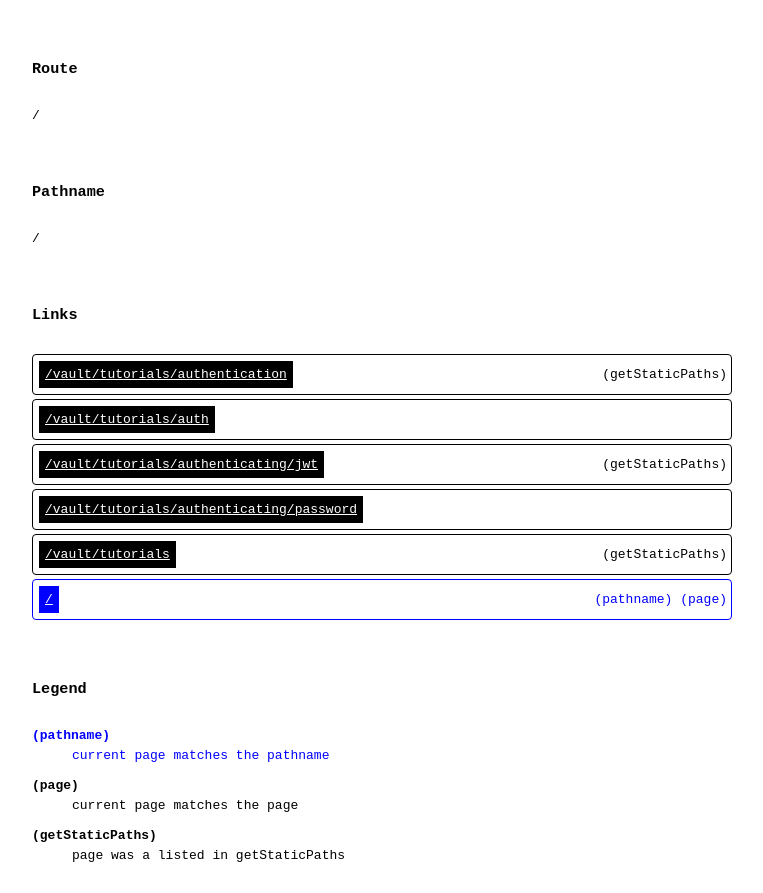
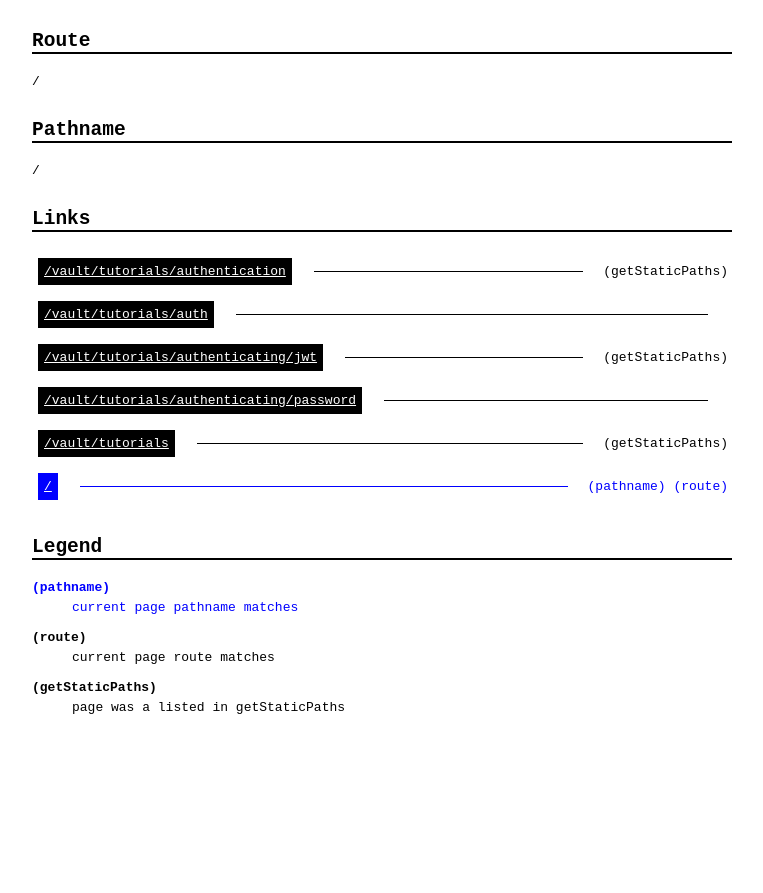
Before and after one commit to wyattjoh/overlapping-reproduction, a Next.js app: page / in a window 1280 px wide. Shown: the whole page, without its empty margins (258-1021 px from the left). After the commit the page ends 800 px from the top, so only its background shows below. Built offline with nearby package versions, Linux system fonts and the light colour scheme.

Commit message:
fix: fixed styles and copy

```diff
--- a/components/page.jsx
+++ b/components/page.jsx
@@ -6,7 +6,7 @@ function PageLink({ path, page, getStaticPaths = false }) {
   const router = useRouter();
 
   const matchesPathname = router.asPath === path;
-  const matchesPage = router.route === page;
+  const matchesRoute = router.route === page;
 
   return (
     <div
@@ -15,7 +15,7 @@ function PageLink({ path, page, getStaticPaths = false }) {
         display: "flex",
         justifyContent: "space-between",
         alignItems: "center",
-        border: matchesPathname ? "1px solid blue" : "1px solid black",
+        // border: matchesPathname ? "1px solid blue" : "1px solid black",
         padding: "4px",
         marginBottom: "4px",
         borderRadius: "4px",
@@ -34,9 +34,18 @@ function PageLink({ path, page, getStaticPaths = false }) {
         {router.basePath}
         {path}
       </Link>
+      <hr
+        style={{
+          flexGrow: "1",
+          border: "none",
+          height: "1px",
+          background: matchesPathname ? "blue" : "black",
+          margin: "0 20px",
+        }}
+      />
       <span>
         {matchesPathname && <span> (pathname)</span>}
-        {matchesPage && <span> (page)</span>}
+        {matchesRoute && <span> (route)</span>}
         {getStaticPaths && <span> (getStaticPaths)</span>}
       </span>
     </div>
@@ -53,7 +62,11 @@ function LegendItem({ name, children, style = {} }) {
 }
 
 function Header({ children }) {
-  return <h3 style={{ margin: "60px 0 30px" }}>{children}</h3>;
+  return (
+    <h2 style={{ margin: "30px 0 20px", borderBottom: "2px solid black" }}>
+      {children}
+    </h2>
+  );
 }
 
 export function Page() {
@@ -73,7 +86,7 @@ export function Page() {
       </div>
       <div>
         <Header>Pathname</Header>
-        <div>{router.pathname}</div>
+        <div>{router.asPath}</div>
       </div>
       <div>
         <Header>Links</Header>
@@ -108,9 +121,9 @@ export function Page() {
         <Header>Legend</Header>
         <dl>
           <LegendItem name="pathname" style={{ color: "blue" }}>
-            current page matches the pathname
+            current page pathname matches
           </LegendItem>
-          <LegendItem name="page">current page matches the page</LegendItem>
+          <LegendItem name="route">current page route matches</LegendItem>
           <LegendItem name="getStaticPaths">
             page was a listed in getStaticPaths
           </LegendItem>
```
